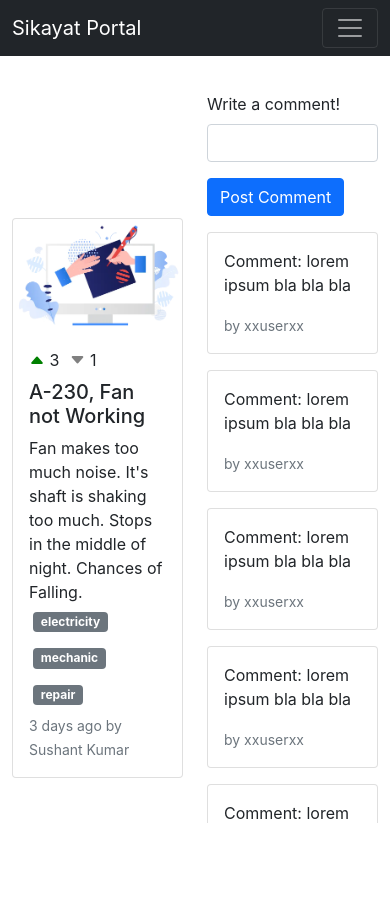
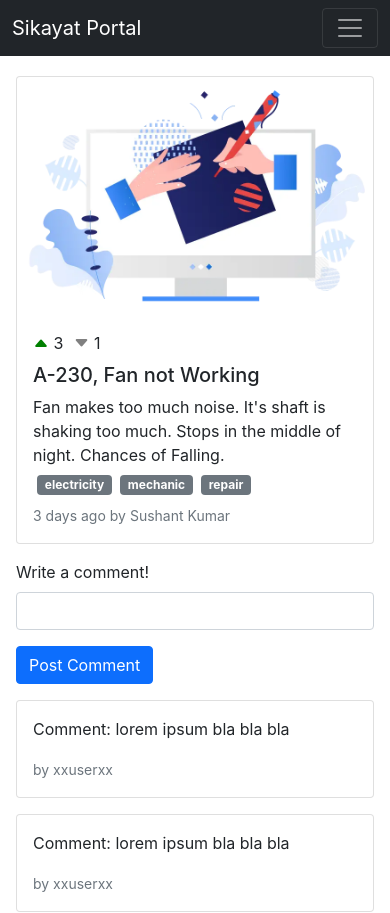
Before and after one commit to We-Us-Code/sikayat, a React (Create React App) app in the folder client/: page /postdetails in a window 390 px wide. Shown: the top 913 px of the page. Built offline with nearby package versions, Linux system fonts and the light colour scheme.

Commit message:
Fixed PostDetail for mobile view, and bottom navbar things

```diff
--- a/client/src/components/Comment.js
+++ b/client/src/components/Comment.js
@@ -3,7 +3,7 @@ import CommentItem from './CommentItem';
 
 const Comment = () => {
     return (
-        <div className="col" style={{ height: "100%"  }} >
+        <div className="col" style={{ height: "100vh"  }} >
             <form className='my-3'>
                 <div className="mb-3">
                     <label htmlFor="comment" className="form-label">Write a comment!</label>
@@ -11,7 +11,7 @@ const Comment = () => {
                 </div>
                 <button type="submit" className="btn btn-primary">Post Comment</button>
             </form>
-            <div  className='overflow-auto' style={{ height: "70%"}} >
+            <div  className='overflow-auto' style={{height: "70vh"}} >
                 <CommentItem />
                 <CommentItem />
                 <CommentItem />
--- a/client/src/components/PostDetails.js
+++ b/client/src/components/PostDetails.js
@@ -9,12 +9,10 @@ const PostDetails = () => {
     const posts = sampleResponse.data.posts;
 
     return (
-        <section className="vh-100">
-            <div className="container-fluid h-custom">
-                <div className="row d-flex justify-content-center align-items-center h-100">
-                    <PostItem key={posts[0]._id} post={posts[0]}/>
-                    <Comment />
-                </div>
+        <section className="min-vh-100">
+            <div class="row d-flex justify-content-center align-items-center mx-1">
+                <div class="col-sm-12 col-md-6 col-lg-4"><PostItem key={posts[0]._id} post={posts[0]} /></div>
+                <div class="col-sm-12 col-md-6 col-lg-7 mx-2"><Comment /></div>
             </div>
         </section>
     );
```
